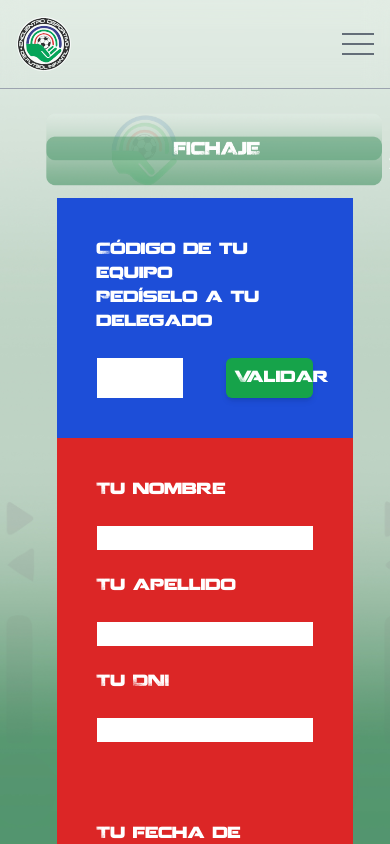
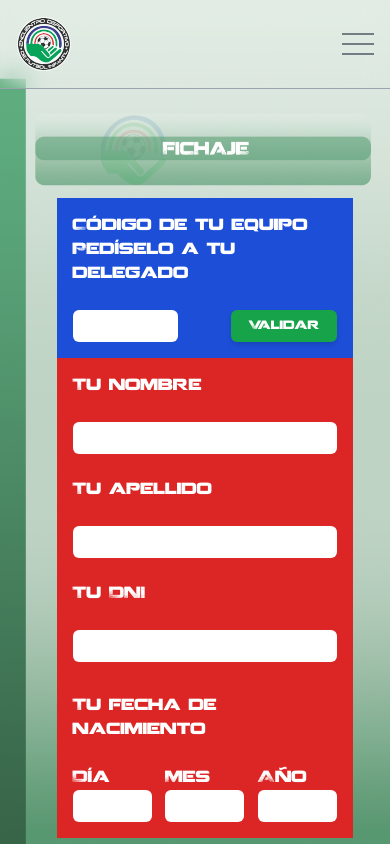
Before and after one commit to mmanna3/web-publica, a React (Vite) app: page /fichaje in a window 390 px wide. Shown: the top 844 px of the page. Built offline with nearby package versions, Linux system fonts and the light colour scheme.

Commit message:
Agrega algunos estilos a FichagePage.

```diff
--- a/src/App.tsx
+++ b/src/App.tsx
@@ -1,19 +1,12 @@
 import './App.css';
 import { Layout } from './components/common/Layout';
-
-import { InicioPage } from './components/pages/InicioPage';
 
 export function loader() {
   console.log('soy el loader');
 }
 
 function App() {
-  return (
-    <Layout />
-    // <Layout>
-    //   <InicioPage />
-    // </Layout>
-  );
+  return <Layout />;
 }
 
 export default App;
--- a/src/components/pages/FichajePage.tsx
+++ b/src/components/pages/FichajePage.tsx
@@ -2,45 +2,45 @@ import IMG_FICHAJE_TITLE from '../../assets/images/titles/fichaje-title.png';
 
 export const FichajePage = () => {
   return (
-    <main>
-      <img className='ml-[3%]' src={IMG_FICHAJE_TITLE} alt='Fichaje' />
-      <form className='flex flex-col text-white'>
-        <div className='m-auto flex flex-col gap-6 w-4/5 md:w-2/5 bg-blue-700 p-10'>
+    <>
+      <img className='mx-auto' src={IMG_FICHAJE_TITLE} alt='Fichaje' />
+      <form className='flex flex-col select-text text-white'>
+        <div className='m-auto flex flex-col gap-6 w-4/5 md:w-2/5 bg-blue-700 p-4 md:p-10'>
           <div className='flex flex-col'>
             <label htmlFor=''>Código de tu equipo</label>
             <label htmlFor=''>Pedíselo a tu delegado</label>
           </div>
           <div className='flex justify-between gap-10'>
-            <input className='w-[40%]' type='number' />
-            <button className='w-[40%] rounded-md shadow-md p-2 bg-green-600'>Validar</button>
+            <input className='w-[40%] rounded-md text-black' type='number' />
+            <button className='w-[40%] text-xs lg:text-base rounded-md shadow-md p-2 bg-green-600'>Validar</button>
           </div>
         </div>
-        <div className='m-auto flex flex-col gap-6 w-4/5 md:w-2/5 bg-red-600 p-10'>
+        <div className='m-auto flex flex-col gap-6 w-4/5 md:w-2/5 bg-red-600 p-4 md:p-10'>
           <label htmlFor=''>Tu nombre</label>
-          <input type='text' />
+          <input className='rounded-md text-black py-1' type='text' />
           <label htmlFor=''>Tu apellido</label>
-          <input type='text' />
+          <input className='rounded-md text-black py-1' type='text' />
           <label htmlFor=''>Tu DNI</label>
-          <input type='number' />
+          <input className='rounded-md text-black py-1' type='number' />
         </div>
-        <div className='m-auto flex flex-col gap-6 w-4/5 md:w-2/5 bg-red-600 p-10'>
+        <div className='m-auto flex flex-col gap-6 w-4/5 md:w-2/5 bg-red-600 p-4 md:p-10'>
           <label htmlFor=''>Tu fecha de nacimiento</label>
           <div className='flex justify-between'>
             <div className='flex flex-col w-[30%]'>
               <label htmlFor=''>Día</label>
-              <input type='number' />
+              <input className='rounded-md text-black py-1' type='number' />
             </div>
             <div className='flex flex-col w-[30%]'>
               <label htmlFor=''>Mes</label>
-              <input type='number' />
+              <input className='rounded-md text-black py-1' type='number' />
             </div>
             <div className='flex flex-col w-[30%]'>
               <label htmlFor=''>Año</label>
-              <input type='number' />
+              <input className='rounded-md text-black py-1' type='number' />
             </div>
           </div>
         </div>
       </form>
-    </main>
+    </>
   );
 };
```
